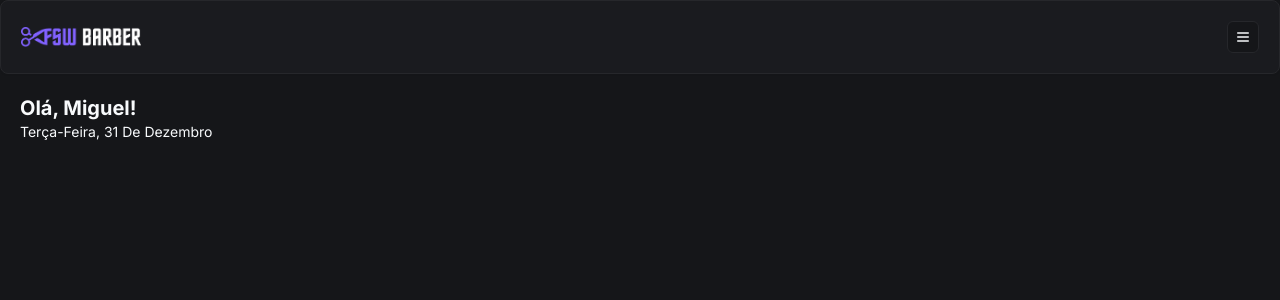
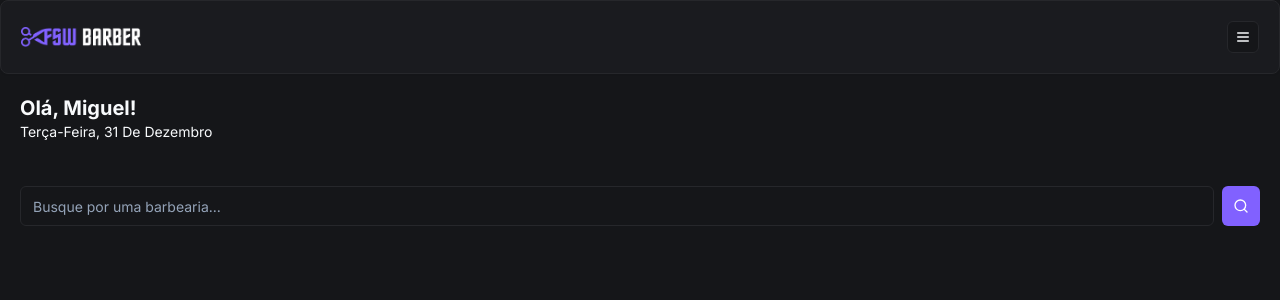
Before and after one commit to KevinWillyan456/fsw-barber, a Next.js app: page / in a window 1280 px wide. Shown: the top 300 px of the page. Built offline with nearby package versions, Linux system fonts and the light colour scheme.

Commit message:
feat: adicionar componente de busca inicial

```diff
--- /dev/null
+++ b/app/(home)/_components/search.tsx
@@ -0,0 +1,17 @@
+'use client'
+
+import { Button } from '@/app/_components/ui/button'
+import { Input } from '@/app/_components/ui/input'
+import { SearchIcon } from 'lucide-react'
+
+const Search = () => {
+    return (
+        <div className="flex items-center gap-2">
+            <Input placeholder="Busque por uma barbearia..." />
+            <Button variant="default" size="icon">
+                <SearchIcon />
+            </Button>
+        </div>
+    )
+}
+export default Search
--- a/app/(home)/page.tsx
+++ b/app/(home)/page.tsx
@@ -1,6 +1,7 @@
 import { format } from 'date-fns'
 import { ptBR } from 'date-fns/locale'
 import Header from '../_components/header'
+import Search from './_components/search'
 
 export default function Home() {
     return (
@@ -15,6 +16,10 @@
                     })}
                 </p>
             </div>
+
+            <div className="p-5 mt-6">
+                <Search />
+            </div>
         </div>
     )
 }
--- /dev/null
+++ b/app/_components/ui/input.tsx
@@ -0,0 +1,22 @@
+import * as React from "react"
+
+import { cn } from "@/app/_lib/utils"
+
+const Input = React.forwardRef<HTMLInputElement, React.ComponentProps<"input">>(
+  ({ className, type, ...props }, ref) => {
+    return (
+      <input
+        type={type}
+        className={cn(
+          "flex h-10 w-full rounded-md border border-input bg-background px-3 py-2 text-base ring-offset-background file:border-0 file:bg-transparent file:text-sm file:font-medium file:text-foreground placeholder:text-muted-foreground focus-visible:outline-none focus-visible:ring-2 focus-visible:ring-ring focus-visible:ring-offset-2 disabled:cursor-not-allowed disabled:opacity-50 md:text-sm",
+          className
+        )}
+        ref={ref}
+        {...props}
+      />
+    )
+  }
+)
+Input.displayName = "Input"
+
+export { Input }
```
